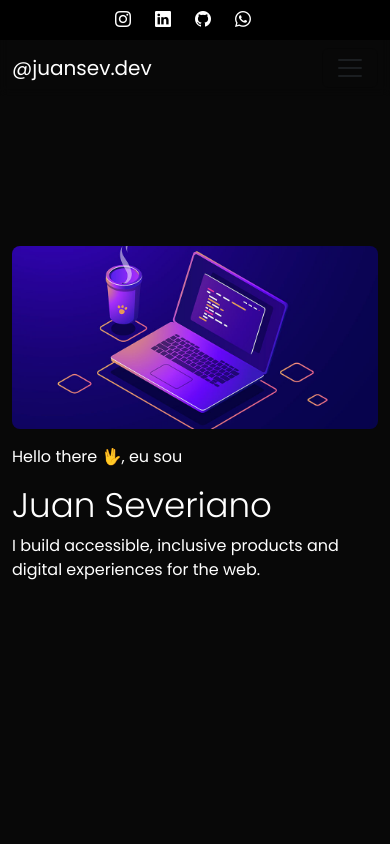
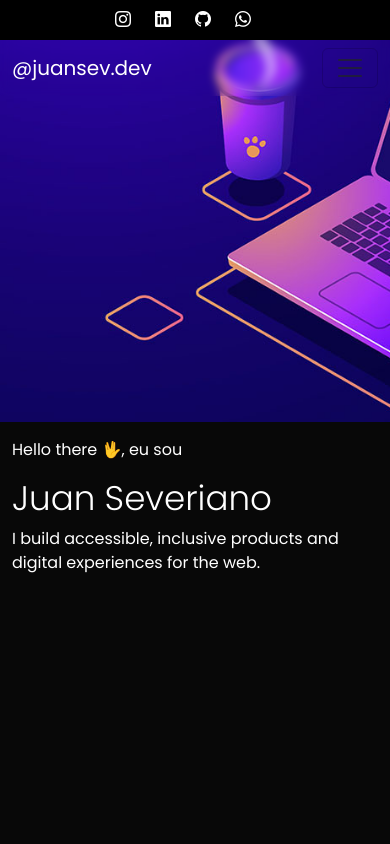
Before and after one commit to Juan-Severiano/portfolio, a React (Vite) app: page / in a window 390 px wide. Shown: the top 844 px of the page. Built offline with nearby package versions, Linux system fonts and the light colour scheme.

Commit message:
[ add ] banner added

```diff
--- a/src/screens/Home.jsx
+++ b/src/screens/Home.jsx
@@ -3,10 +3,14 @@ import { Component } from "react";
 export default class Home extends Component {
   render() {
     return (
-            <section className="container home text-white align-items-center d-flex" id="home">
+      <>
+        <div className="banner container-fluid d-block d-lg-none">
+
+        </div>
+        <section className="container home text-white align-items-start align-items-lg-center d-flex flex-wrap" id="home">
           <div className="row row-cols-2">
             <aside className="col-12 col-lg-7 pt-lg-5">
-                    <img src="/img-code.jpg" className="img-fluid rounded-3" alt="Imagem de um computador aberto" />
+              <img src="/img-code.jpg" className="img-fluid d-none d-lg-block rounded-3" alt="Imagem de um computador aberto" />
             </aside>
             <aside className="col-12 col-lg-5 p-lg-5 pt-3">
               <p>Hello there 🖖, eu sou</p>
@@ -15,6 +19,7 @@ export default class Home extends Component {
             </aside>
           </div>
         </section>
+      </>
     )
   }
 }
--- a/src/styles/components/_home.scss
+++ b/src/styles/components/_home.scss
@@ -38,3 +38,9 @@
 //         }
 //     }
 // }
+
+.banner {
+    background-image: url('/img-code.jpg');
+    height: 50vh;
+    background-size: cover;
+}
```
Lines whose indentation alone changed are shown as unchanged.
